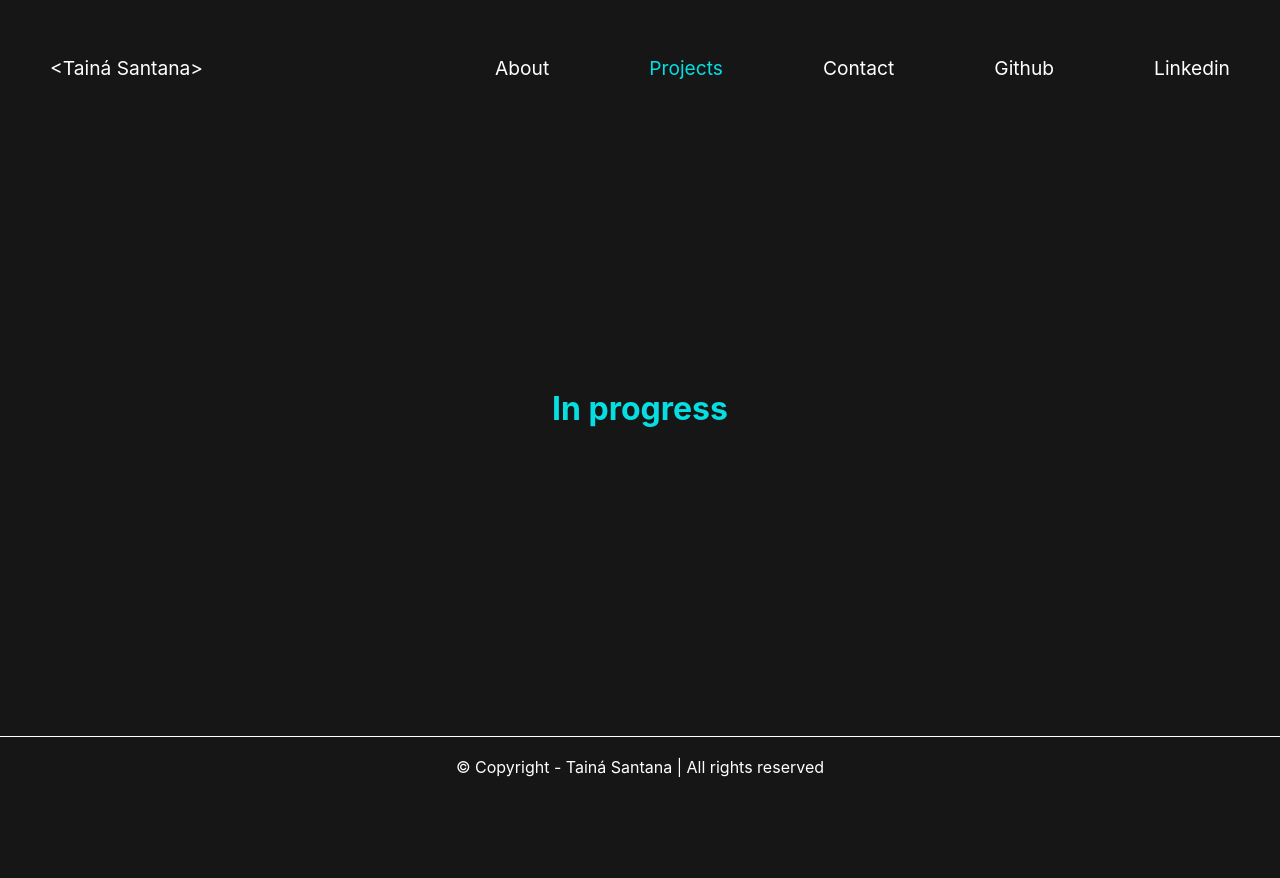
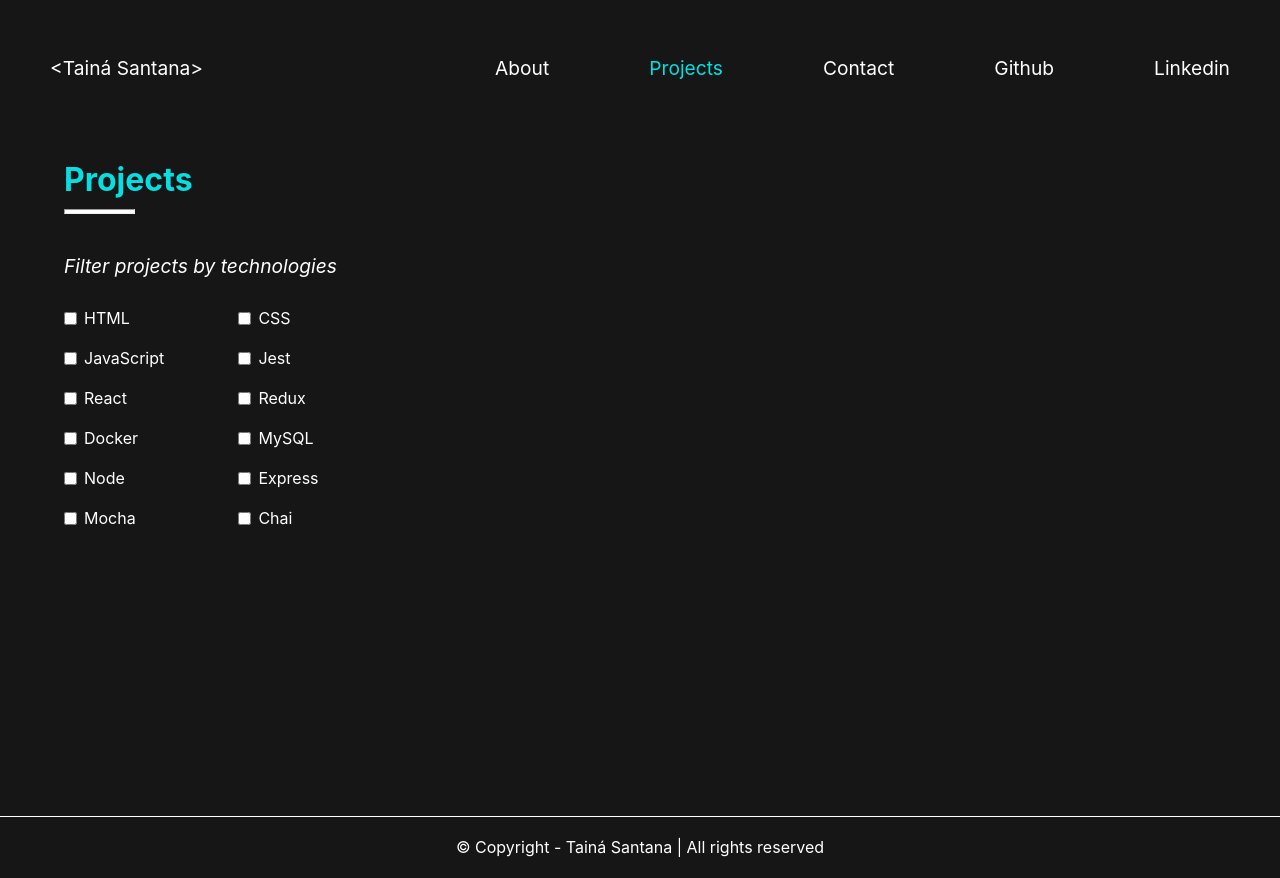
Before and after one commit to tainnaps/tainnaps.github.io, a React (Create React App) app: page /projects in a window 1280 px wide. Before the commit the page ends 800 px from the top, so only its background shows below. Built offline with nearby package versions, Linux system fonts and the light colour scheme.

Commit message:
feat: add project filter structure

```diff
--- a/src/pages/Projects/index.css
+++ b/src/pages/Projects/index.css
@@ -1,8 +1,71 @@
-.projects {
+.projects-content {
+  padding-top: 80px;
   display: flex;
   height: 82vh;
-  width: 100%;
+  /* width: 100%; */
+  justify-content: space-around;
+  align-items: flex-start;
+  /* color: rgb(6, 222, 225); */
+}
+
+.projects-content .right {
+  width: 30%;
+  display: flex;
+  flex-direction: column;
+  gap: 40px;
+}
+
+.projects-content .left {
+  width: 50%;
+}
+
+.projects-title {
+  display: flex;
+  flex-direction: column;
+  gap: 10px;
+  align-items: flex-start;
   justify-content: center;
+}
+
+.projects-title hr {
+  width: 18%;
+  height: 3px;
+  background-color: rgb(255, 255, 255);
+}
+
+.projects-title h1 {
+  font-size: xx-large;
+  color: rgb(6, 222, 225);
+  /* text-align: center; */
+}
+
+.projects-search {
+  display: flex;
+  flex-direction: column;
+  justify-content: flex-start;
+  align-items: flex-start;
+  gap: 30px;
+}
+
+.projects-search p {
+  font-size: larger;
+  font-style: italic;
+}
+
+.tech-filter {
+  /* border: 1px solid white; */
+  display: flex;
+  flex-wrap: wrap;
+  justify-content: flex-start;
+  align-items: flex-start;
+  gap: 20px 40px;
+}
+
+.tech-label {
+  /* border: 1px solid white; */
+  display: flex;
+  justify-content: flex-start;
   align-items: center;
-  color: rgb(6, 222, 225);
+  gap: 7px;
+  width: 35%;
 }
--- a/src/pages/Projects/index.js
+++ b/src/pages/Projects/index.js
@@ -1,10 +1,38 @@
 import React from 'react';
+import technologies from '../../data/technologies';
 import './index.css';
 
 function Projects() {
   return (
-    <main className="projects">
-      <h1>In progress</h1>
+    <main className="projects-content">
+      <section className="right">
+        <section className="projects-title">
+          <h1>Projects</h1>
+          <hr />
+        </section>
+        <section className="projects-search">
+          <p>Filter projects by technologies</p>
+          <section className="tech-filter">
+            {
+              technologies.map(({ name }) => (
+                <label
+                  htmlFor={ name }
+                  key={ name }
+                  className="tech-label"
+                >
+                  <input
+                    type="checkbox"
+                    id={ name }
+                    name={ name }
+                  />
+                  { name }
+                </label>
+              ))
+            }
+          </section>
+        </section>
+      </section>
+      <section className="left"></section>
     </main>
   );
 }
```
